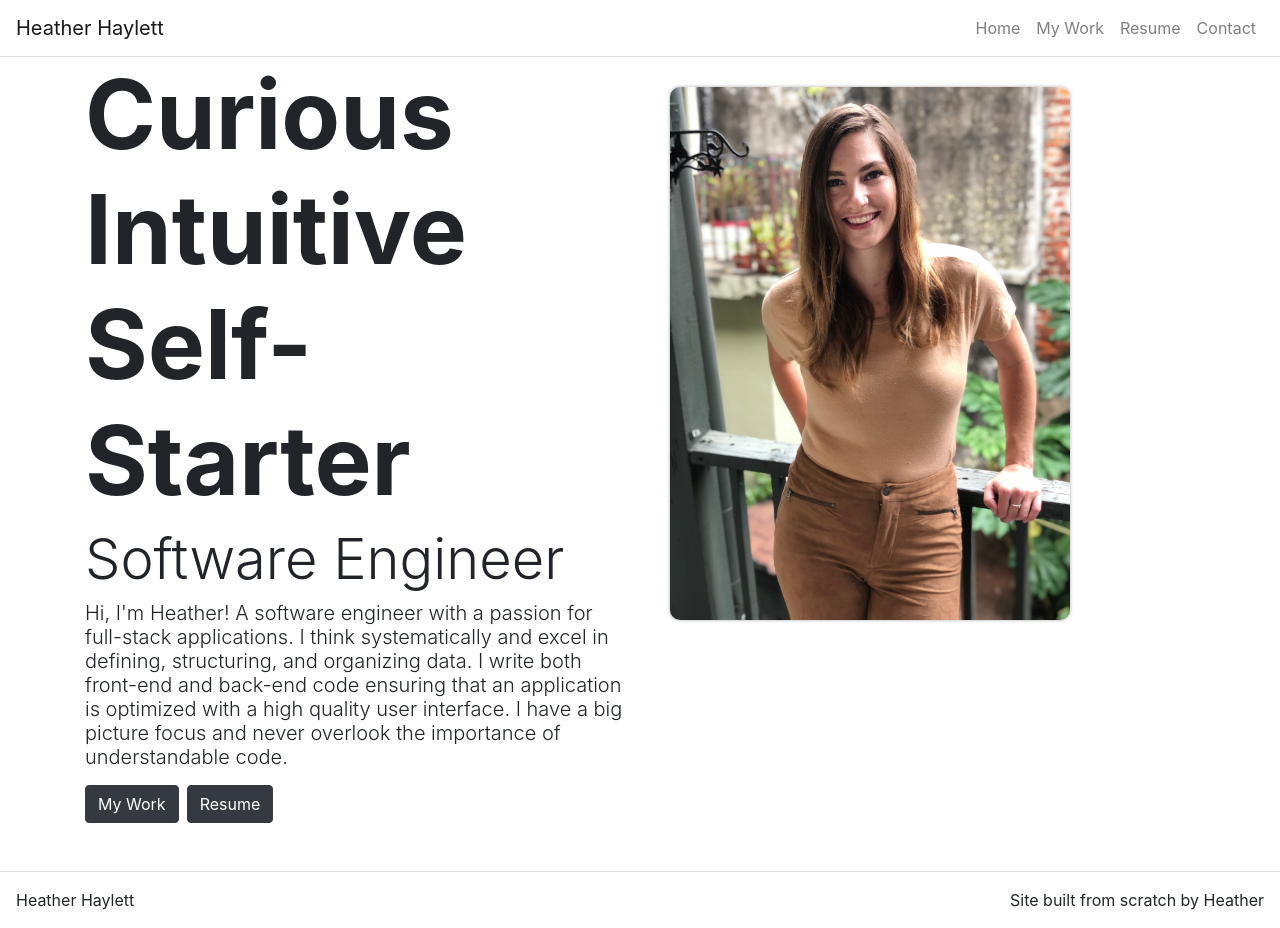
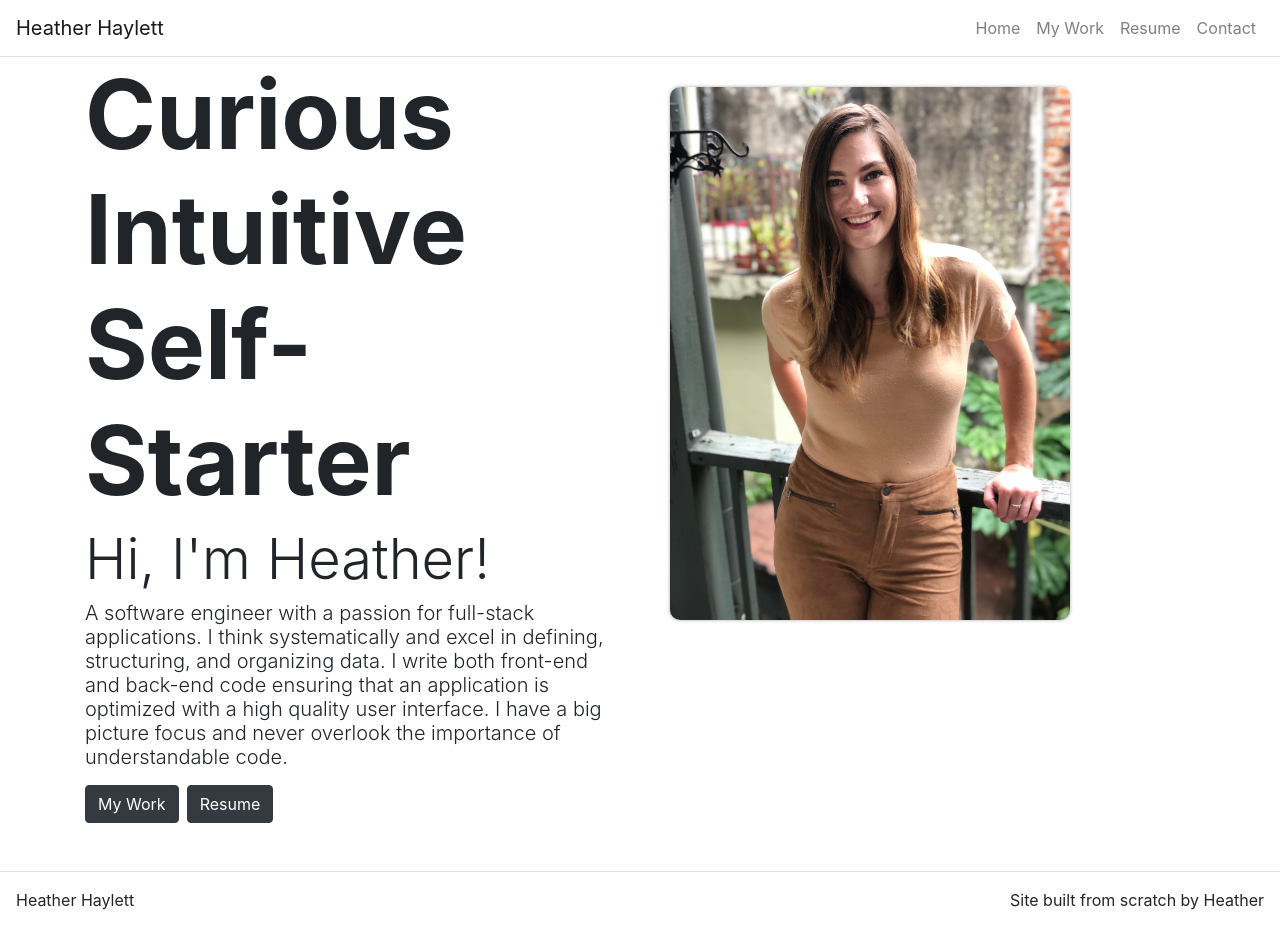
Before and after one commit to HeatherHaylett/portfolio, a React (Create React App) app: page / in a window 1280 px wide. Built offline with nearby package versions, Linux system fonts and the light colour scheme.

Commit message:
attempted to open modal from navigation

```diff
--- a/src/App.js
+++ b/src/App.js
@@ -31,8 +31,8 @@ class App extends React.Component {
       ],
       home: {
         title: 'Curious Intuitive Self-Starter',
-        subtitle: 'Software Engineer',
-        text: `Hi, I'm Heather! A software engineer with a passion for full-stack applications.
+        subtitle: `Hi, I'm Heather!`,
+        text: `A software engineer with a passion for full-stack applications.
         I think systematically and excel in defining, structuring, and organizing data.
         I write both front-end and back-end code ensuring that an application
         is optimized with a high quality user interface. I have a big picture focus and
```
